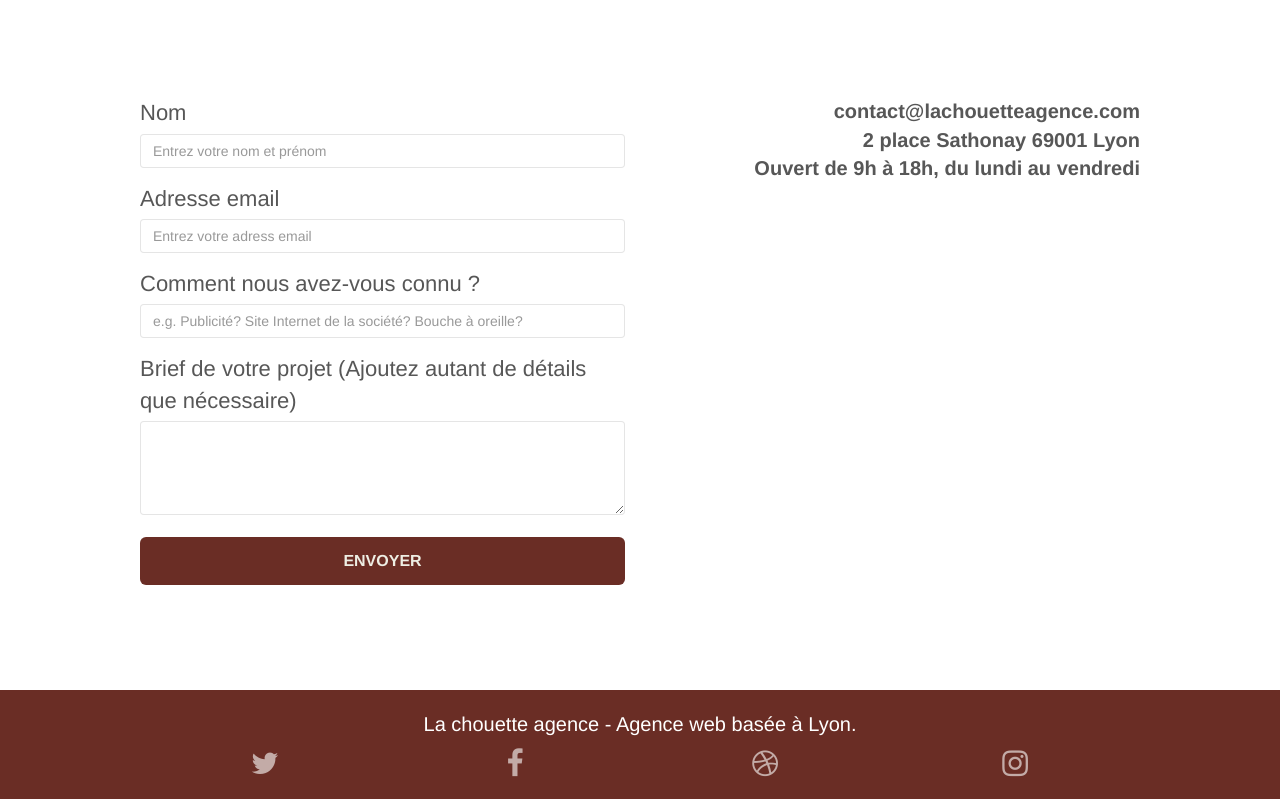
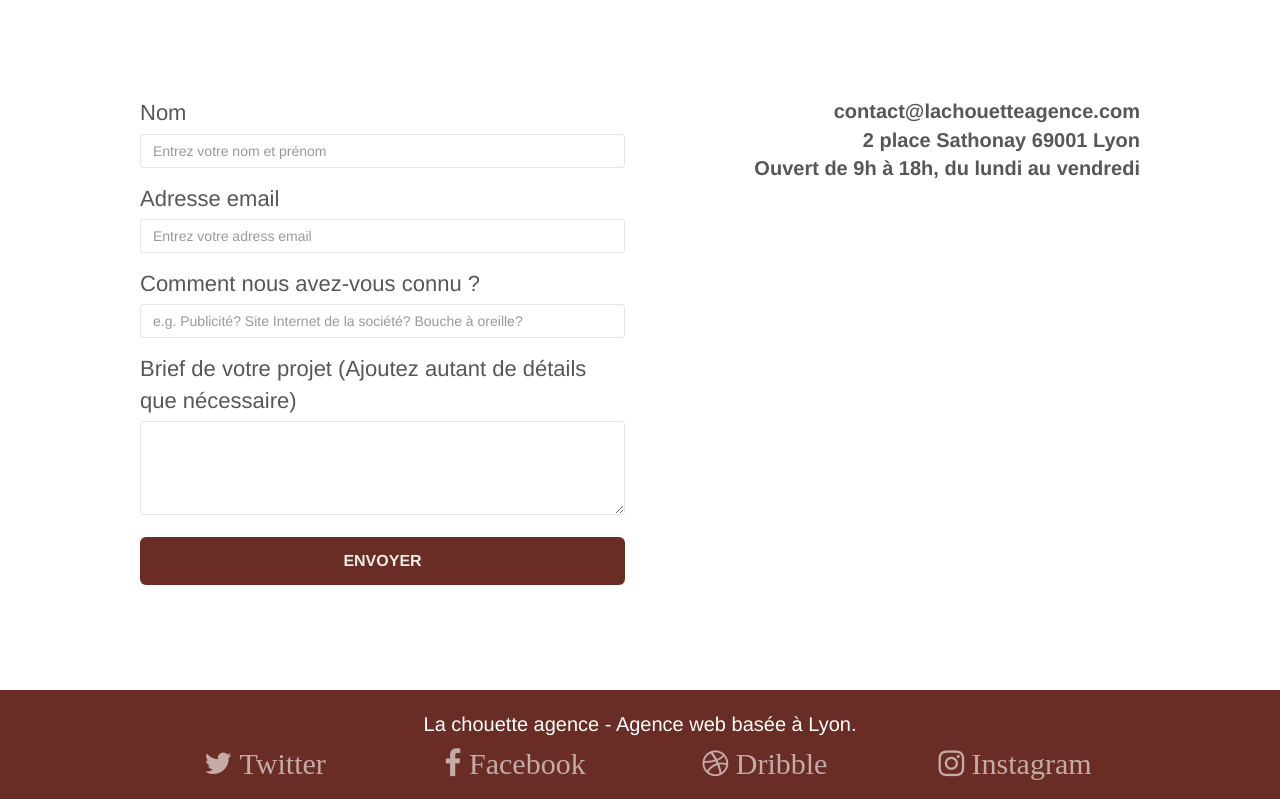
Before and after one commit to sophycoco/FangXU_4_18032021, a plain HTML site: page optimised/contact.html in a window 1280 px wide. Shown: the part 517-1316 px from the top of the page. Drawn offline with Linux system fonts and the light colour scheme; files whose address does not match are found by name.

Commit message:
Update footer

```diff
--- a/optimised/contact.html
+++ b/optimised/contact.html
@@ -157,22 +157,22 @@
               <div class="row row-no-gutters social">
                 <div class="col-sm-3">
                   <div class="text-center">
-                    <a class="socialmedia" href="https://twitter.com"><span class="fa fa-twitter icon-md"></span></a>
+                    <a class="socialmedia" href="https://twitter.com"><span class="fa fa-twitter icon-md">&nbspTwitter</span></a>
                   </div>
                 </div>
                 <div class="col-sm-3">
                   <div class="text-center">
-                    <a class="socialmedia" href="https://www.facebook.com"><span class="fa fa-facebook icon-md"></span></a>
+                    <a class="socialmedia" href="https://www.facebook.com"><span class="fa fa-facebook icon-md">&nbspFacebook</span></a>
                   </div>
                 </div>
                 <div class="col-sm-3">
                   <div class="text-center">
-                    <a class="socialmedia" href="https://dribble.com/"><span class="fa fa-dribbble icon-md"></span></a>
+                    <a class="socialmedia" href="https://dribble.com/"><span class="fa fa-dribbble icon-md">&nbspDribble</span></a>
                   </div>
                 </div>
                 <div class="col-sm-3">
                   <div class="text-center">
-                    <a class="socialmedia" href="https://www.instagram.com/"><span class="fa fa-instagram icon-md"></span></a>
+                    <a class="socialmedia" href="https://www.instagram.com/"><span class="fa fa-instagram icon-md">&nbspInstagram</span></a>
                   </div>
                 </div>
               </div>
--- a/optimised/style.css
+++ b/optimised/style.css
@@ -825,7 +825,7 @@ h2 {
     color:   #eeeee4!important;
 }
 .bloc5 {
-    color: white;
+    color: white!important;
     font-size: 25px;
     font-weight: 800;
 }
```
